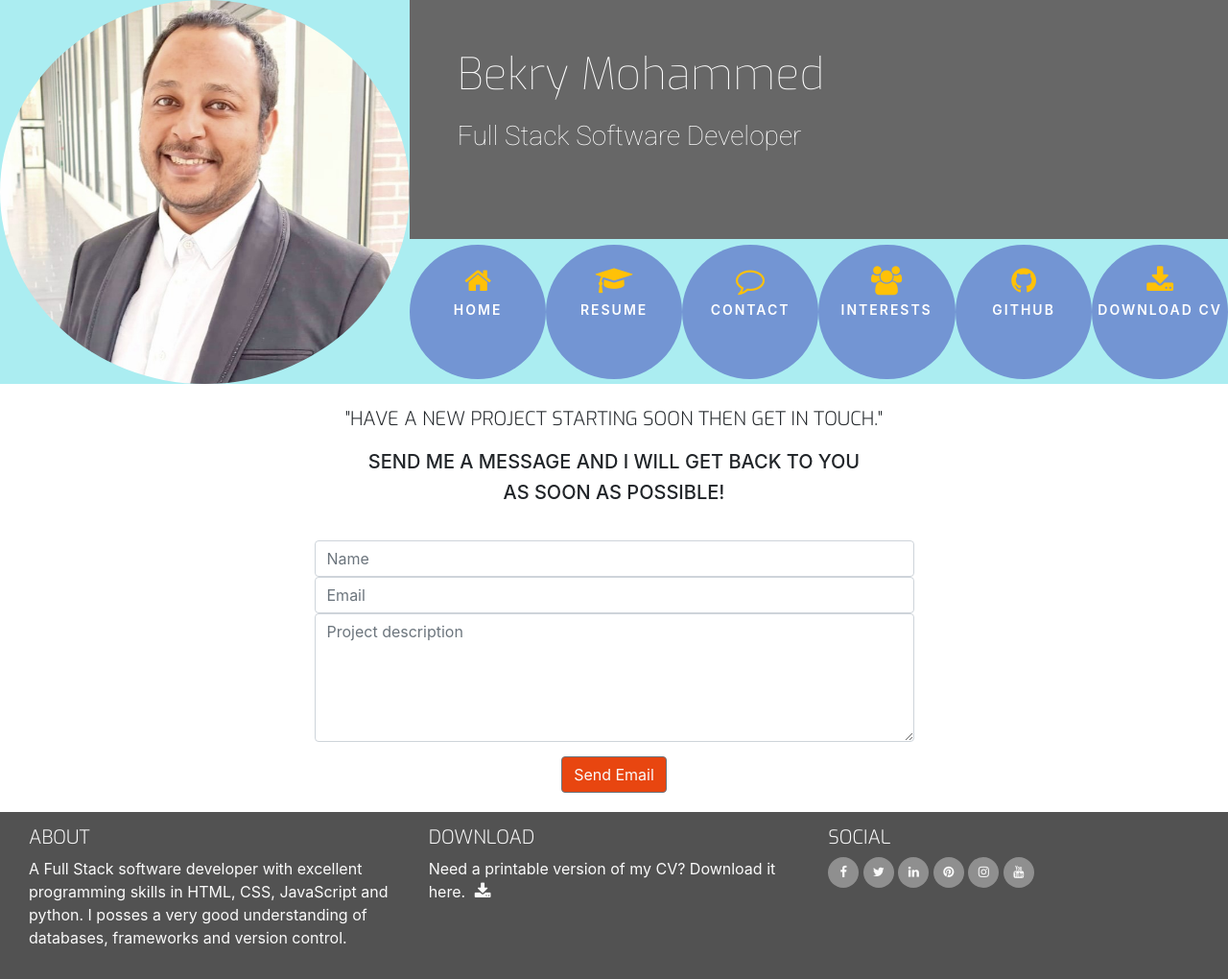
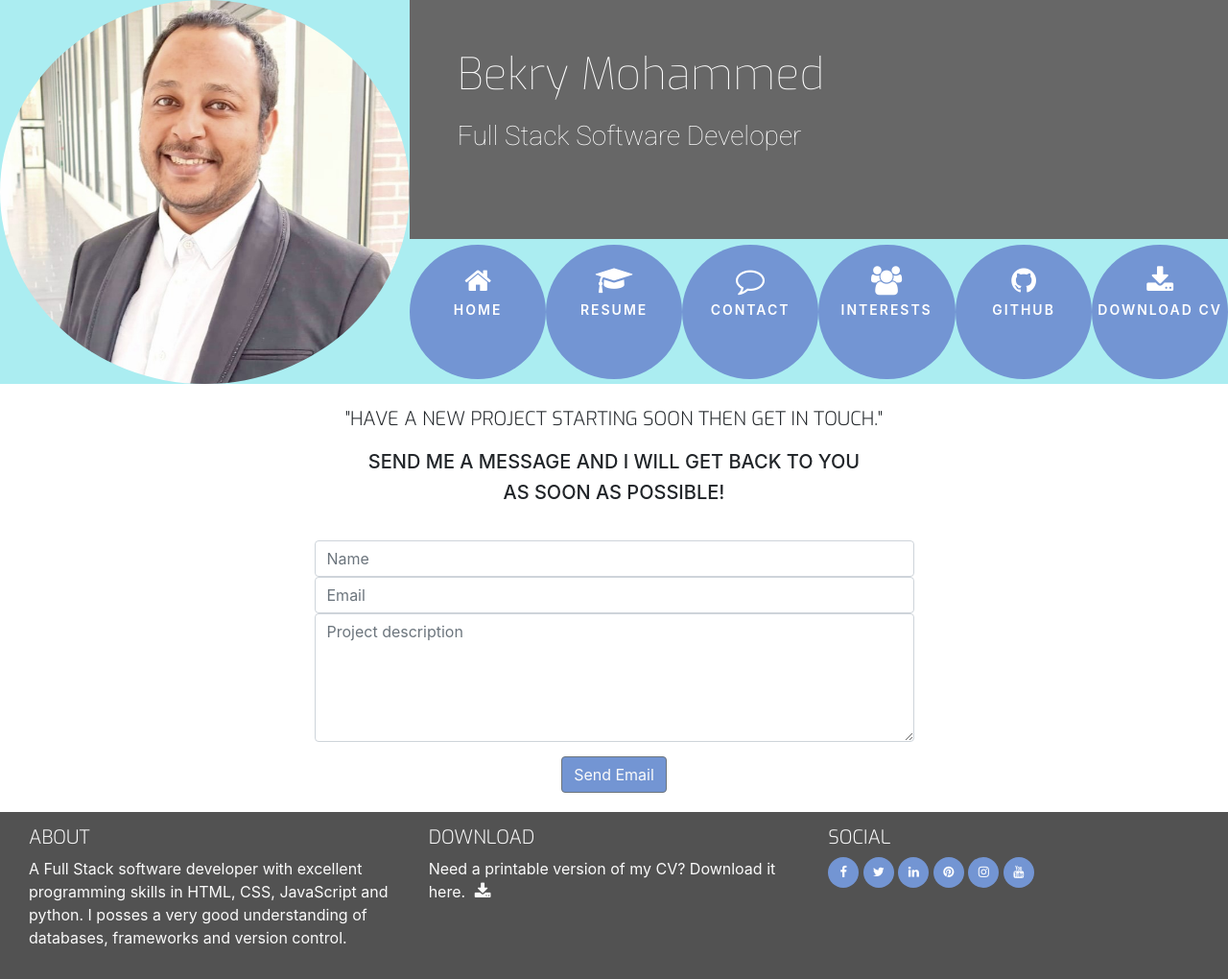
Before and after one commit to bky201/resume, a website: page contact.html in a window 1280 px wide. Shown: the whole page at 96% size. Drawn offline with nearby package versions, Linux system fonts and the light colour scheme.

Commit message:
Add back ground color to social link

```diff
--- a/assets/css/style.css
+++ b/assets/css/style.css
@@ -163,7 +163,7 @@ header {
 .menuitem a i {
     padding-top: 22px;
     display: block;
-    color: #ffc107;
+    color: #fff;
     font-size: 30px;
 }
 
@@ -212,7 +212,7 @@ footer {
 }
 
 .cv-pdf i:hover {
-    color: #e84610;
+    color: #7395d3;
 }
 
 .social-links {
@@ -227,8 +227,8 @@ footer {
     font-size: 13px;
     line-height: 7px;
     text-align: center;
-    color: #fafafa;
-    background: #8f8f8f;
+    color: #fff;
+    background: #7395d3;
     transition: all 0.35s ease-in-out;
     -moz-transition: all 0.35s ease-in-out;
     -webkit-transition: all 0.35s ease-in-out;
@@ -236,7 +236,8 @@ footer {
 }
 
 .social-links li a i:hover {
-    background: #e84610;
+    color: #7395d3;
+    background: #fff;
 }
 
 #footer-details {
@@ -246,7 +247,7 @@ footer {
 /*--------------------------------------------Three Reasons*/
 .three-reasons-icon {
     font-size: 26px;
-    color: #e67e22;
+    color: #7395d3;
 }
 
 .three-reasons-heading {
@@ -378,7 +379,7 @@ button[type="submit"] {
     margin-top: 15px;
     margin-bottom: 20px;
     color: #fafafa;
-    background-color: #e84610;
+    background-color: #7395d3;
 }
 
 /* ----------------------------------------Media Queries */
```
Also changed, not shown: 1 other file.
